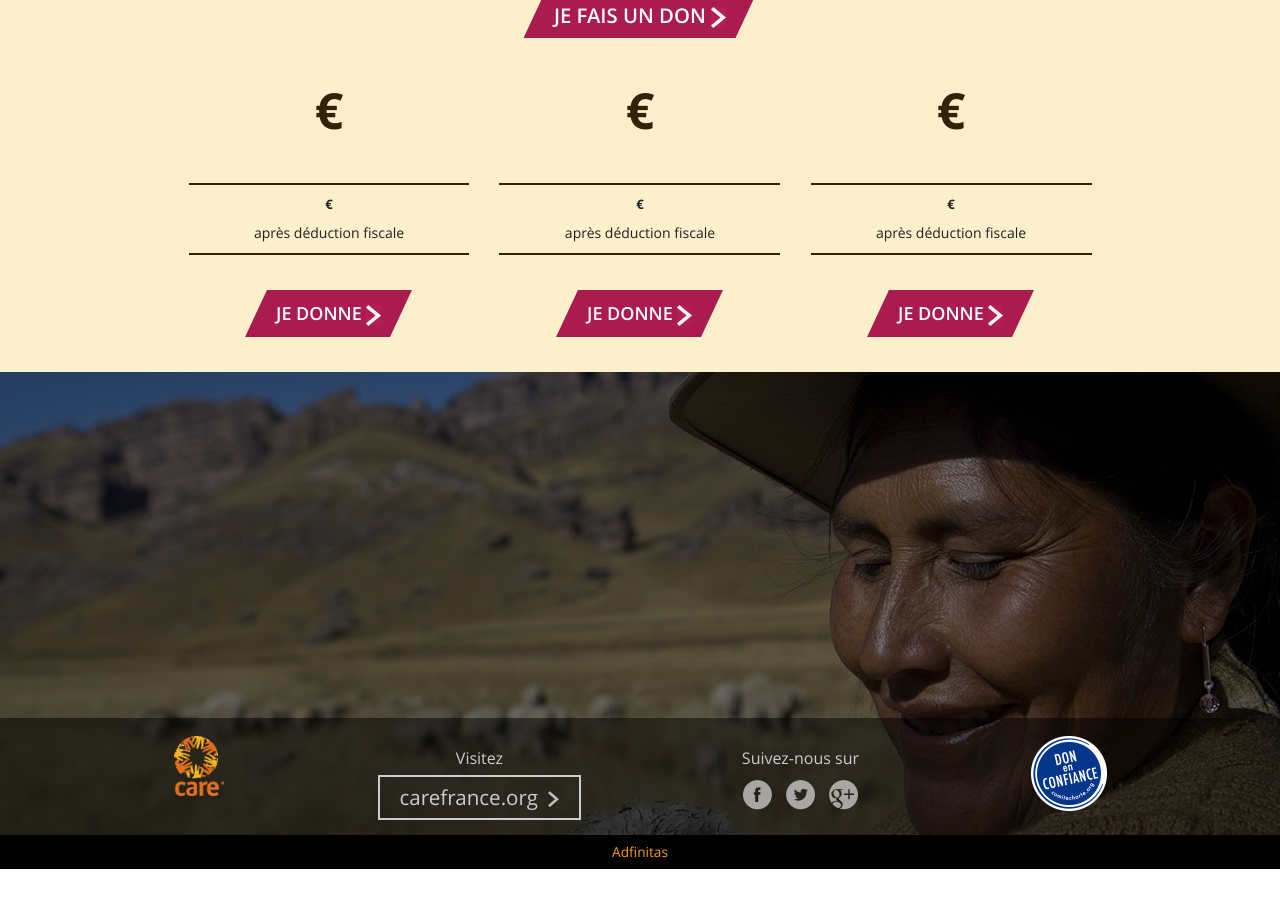
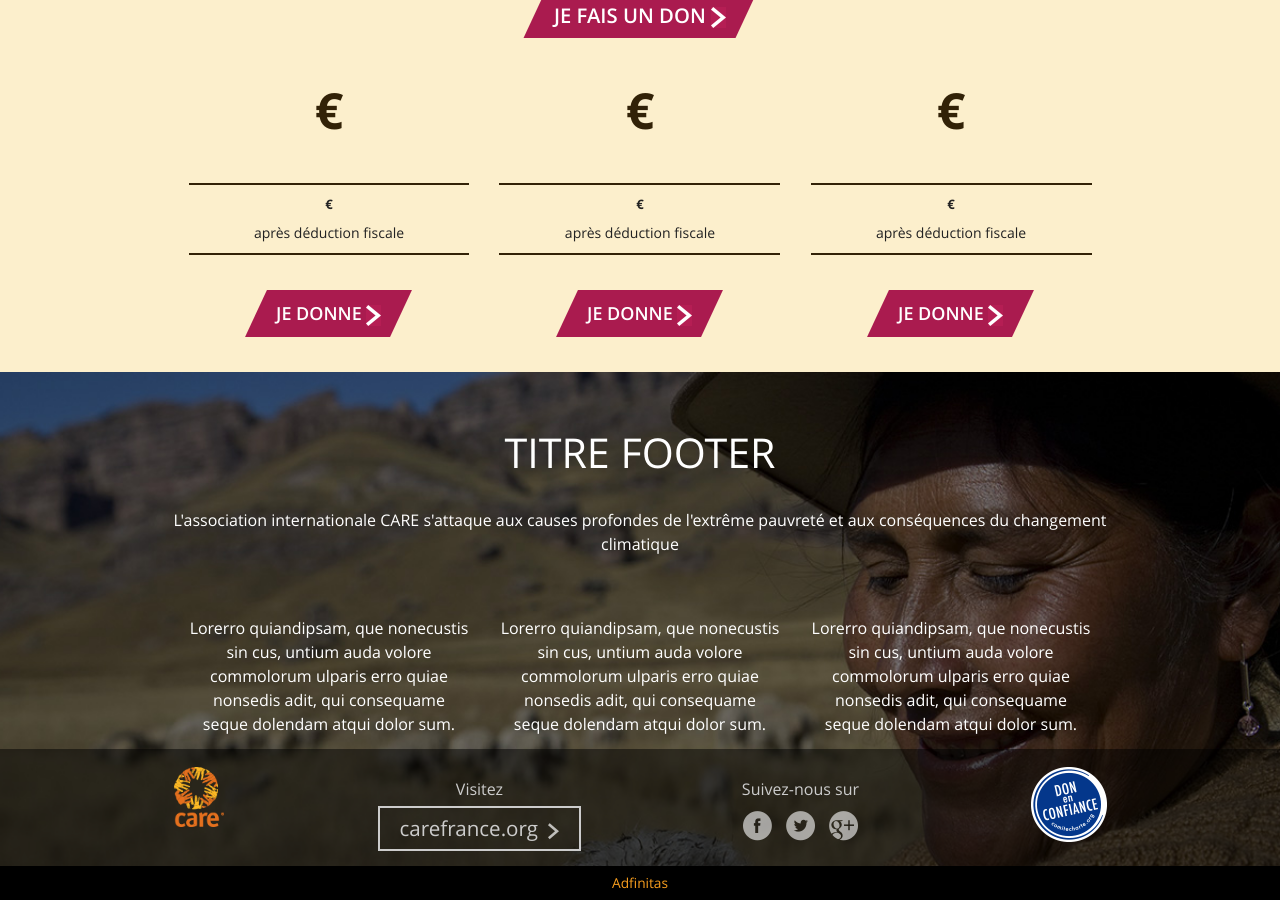
Before and after one commit to adfinitas-app/care-petition, a Jekyll site: the page built from _thanks/test1.md, in a window 1280 px wide and 900 px high, scrolled down 692 px. Built offline with Jekyll 4.4.1, drawn with Linux system fonts in a browser that asks for light colours; before the commit the page ends 1561 px from its top, so only the background shows below that.

Commit message:
Updated '_thanks/test1.md' via CloudCannon

```diff
--- a/_thanks/test1.md
+++ b/_thanks/test1.md
@@ -23,12 +23,12 @@ contenu:
       montant: "45"
       deduction: xx
       contenu: Permet par exemple de lorem ipsum dolor sic et nunc.
-  footer:
-    titre: CARE se mobilise
-    introduction: "L'association internationale CARE s'attaque aux causes profondes de l'extrême pauvreté et aux conséquences du changement climatique"
-    contenu:
-      left: "Lorerro quiandipsam, que nonecustis sin cus, untium auda volore commolorum ulparis erro quiae nonsedis adit, qui consequame seque dolendam atqui dolor sum."
-      mid: "Lorerro quiandipsam, que nonecustis sin cus, untium auda volore commolorum ulparis erro quiae nonsedis adit, qui consequame seque dolendam atqui dolor sum."
-      right: "Lorerro quiandipsam, que nonecustis sin cus, untium auda volore commolorum ulparis erro quiae nonsedis adit, qui consequame seque dolendam atqui dolor sum."
+footer:
+  titre: TITRE FOOTER
+  introduction: "L'association internationale CARE s'attaque aux causes profondes de l'extrême pauvreté et aux conséquences du changement climatique"
+  contenu:
+    left: "Lorerro quiandipsam, que nonecustis sin cus, untium auda volore commolorum ulparis erro quiae nonsedis adit, qui consequame seque dolendam atqui dolor sum."
+    mid: "Lorerro quiandipsam, que nonecustis sin cus, untium auda volore commolorum ulparis erro quiae nonsedis adit, qui consequame seque dolendam atqui dolor sum."
+    right: "Lorerro quiandipsam, que nonecustis sin cus, untium auda volore commolorum ulparis erro quiae nonsedis adit, qui consequame seque dolendam atqui dolor sum."
 ---
 Pour aller plus loin avec CARE France
```
